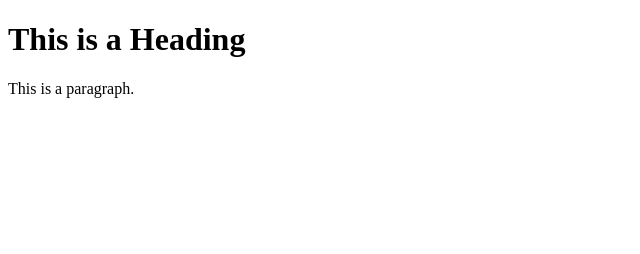
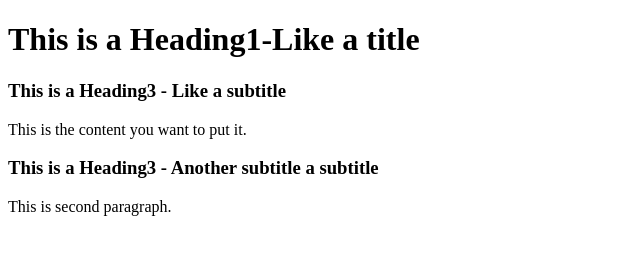
Before and after one commit to timlo-rmit/webpagedemo, a plain HTML site: page index.html in a window 1280 px wide. Shown: the whole page, without its empty margins (0-640 px from the left). Drawn offline with Linux system fonts and the light colour scheme.

Commit message:
Update index.html

```diff
--- a/index.html
+++ b/index.html
@@ -1,12 +1,14 @@
 <!DOCTYPE html>
 <html>
 <head>
-<title>Page Title</title>
+<title>Tim's demo</title>
 </head>
 <body>
 
-<h1>This is a Heading</h1>
-<p>This is a paragraph.</p>
-
+<h1>This is a Heading1-Like a title</h1>
+<h3>This is a Heading3 - Like a subtitle</h3>
+<p>This is the content you want to put it.</p>
+<h3>This is a Heading3 - Another subtitle a subtitle</h3>
+<p>This is second paragraph.</p>
 </body>
 </html>
```
